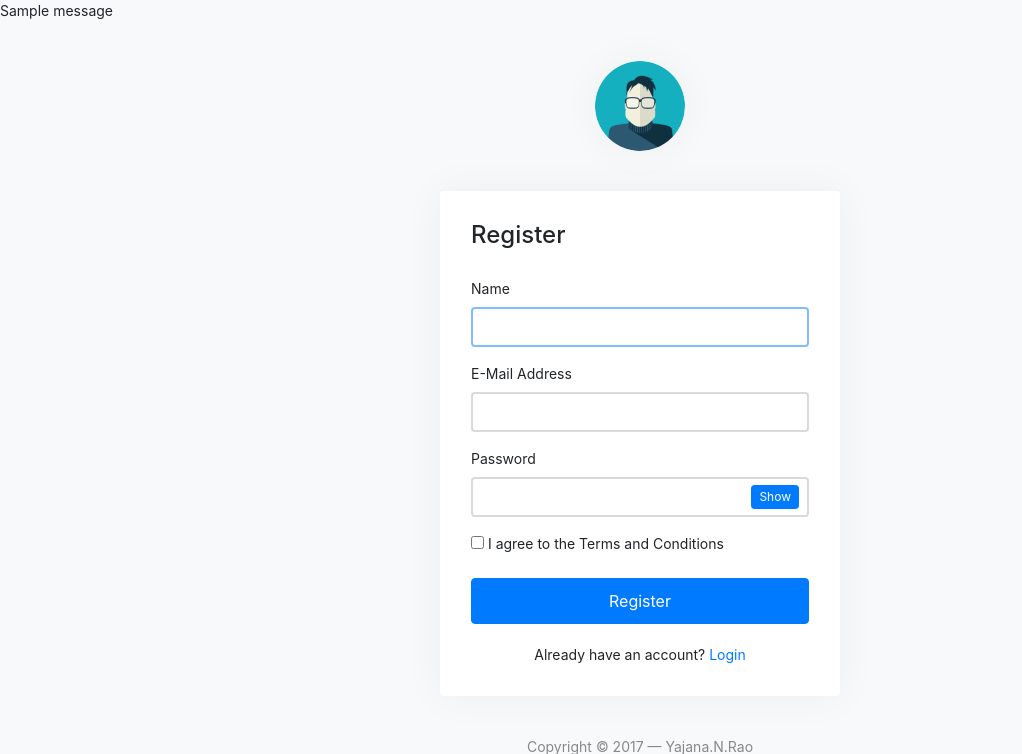
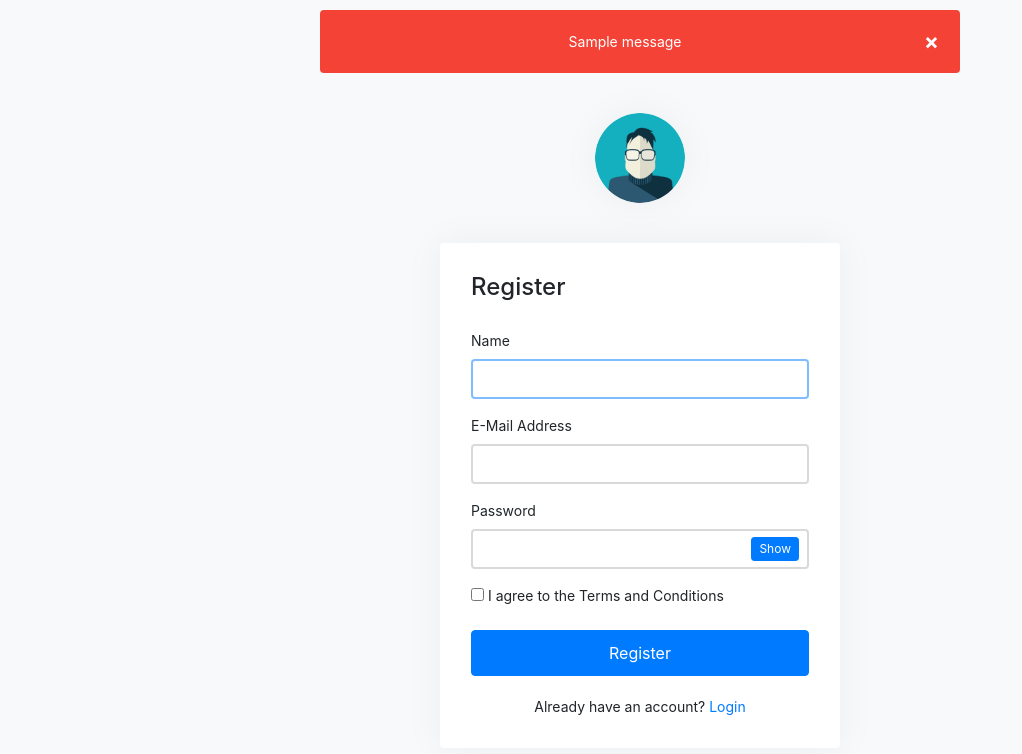
Before and after one commit to YajanaRao/WebApp, a Flask app: page /project/register in a window 1280 px wide. Shown: the top 754 px of the page, without its empty margins (0-1022 px from the left). Run offline with Flask 2, Linux system fonts and the light colour scheme; one stand-in notice (Sample message) is shown; some libraries are stand-ins or nearby versions.

Commit message:
Error handling

```diff
--- a/webapp/project.py
+++ b/webapp/project.py
@@ -59,7 +59,6 @@ def register():
 
 @bp.route("/login",methods=['GET','POST'])
 def login():
-
     if request.method == 'POST':
         error = None
         # form = LoginForm(request.form)
@@ -78,7 +77,6 @@ def login():
             return redirect(url_for('project.index'))
 
         flash(error)
-
     return render_template('login.html')
 
 @bp.route("/index")
--- /dev/null
+++ b/webapp/static/css/custom.css
@@ -0,0 +1,19 @@
+.alert {
+    padding: 20px;
+    background-color: #f44336;
+    color: white;
+    width: 50%;
+    margin: auto;
+    margin-top: 10px;
+}
+
+.closebtn {
+    margin-left: 15px;
+    color: white;
+    font-weight: bold;
+    float: right;
+    font-size: 22px;
+    line-height: 20px;
+    cursor: pointer;
+    transition: 0.3s;
+}
--- a/webapp/static/css/my-login.css
+++ b/webapp/static/css/my-login.css
@@ -5,6 +5,25 @@ html,body {
 body.my-login-page {
 	background-color: #f7f9fb;
 	font-size: 14px;
+}
+
+/* error alert */
+
+
+
+.closebtn {
+    margin-left: 15px;
+    color: white;
+    font-weight: bold;
+    float: right;
+    font-size: 22px;
+    line-height: 20px;
+    cursor: pointer;
+    transition: 0.3s;
+}
+
+.closebtn:hover {
+    color: black;
 }
 
 .my-login-page .brand {
--- a/webapp/templates/register.html
+++ b/webapp/templates/register.html
@@ -7,14 +7,14 @@
 	<title>My Login Page &mdash; Bootstrap 4 Login Page Snippet</title>
 	<link rel="stylesheet" type="text/css" href="{{ url_for('static',filename='bootstrap/css/bootstrap.min.css')}}">
 	<link rel="stylesheet" type="text/css" href="{{ url_for('static', filename='css/my-login.css') }}">
+	  <link rel="stylesheet" type="text/css" href="{{ url_for('static', filename='css/custom.css') }}">
 </head>
 <body class="my-login-page">
 	<section class="content">
-	  <header>
-	    {% block header %}{% endblock %}
-	  </header>
 	  {% for message in get_flashed_messages() %}
-	    <div class="flash">{{ message }}</div>
+	    <div class="flash alert" align="center">
+	      <span class="closebtn" onclick="this.parentElement.style.display='none';">&times;</span>
+	      {{ message }}</div>
 	  {% endfor %}
 	  {% block content %}{% endblock %}
 	</section>
```
Also changed, not shown: webapp/templates/login.html (+9 -4 lines).
